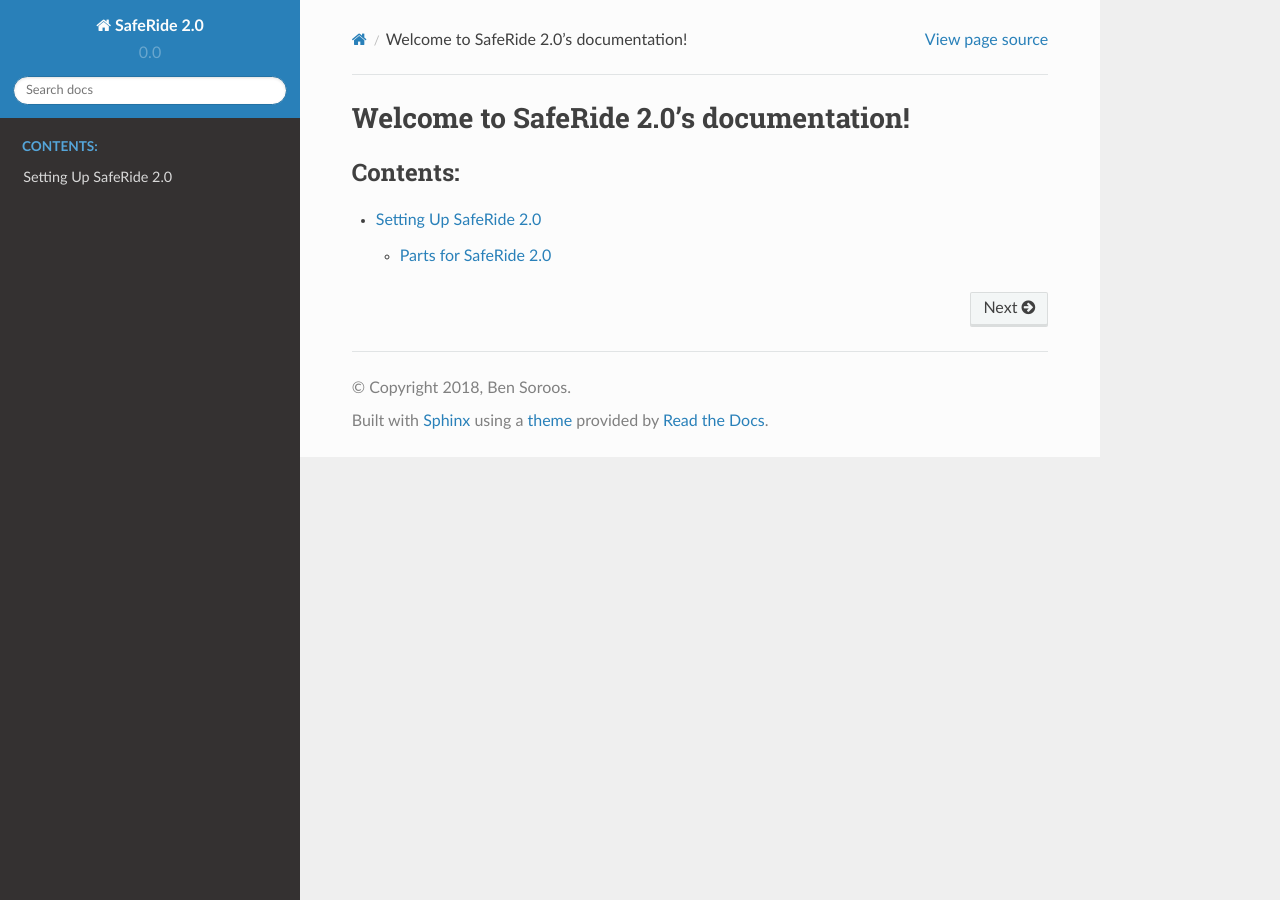
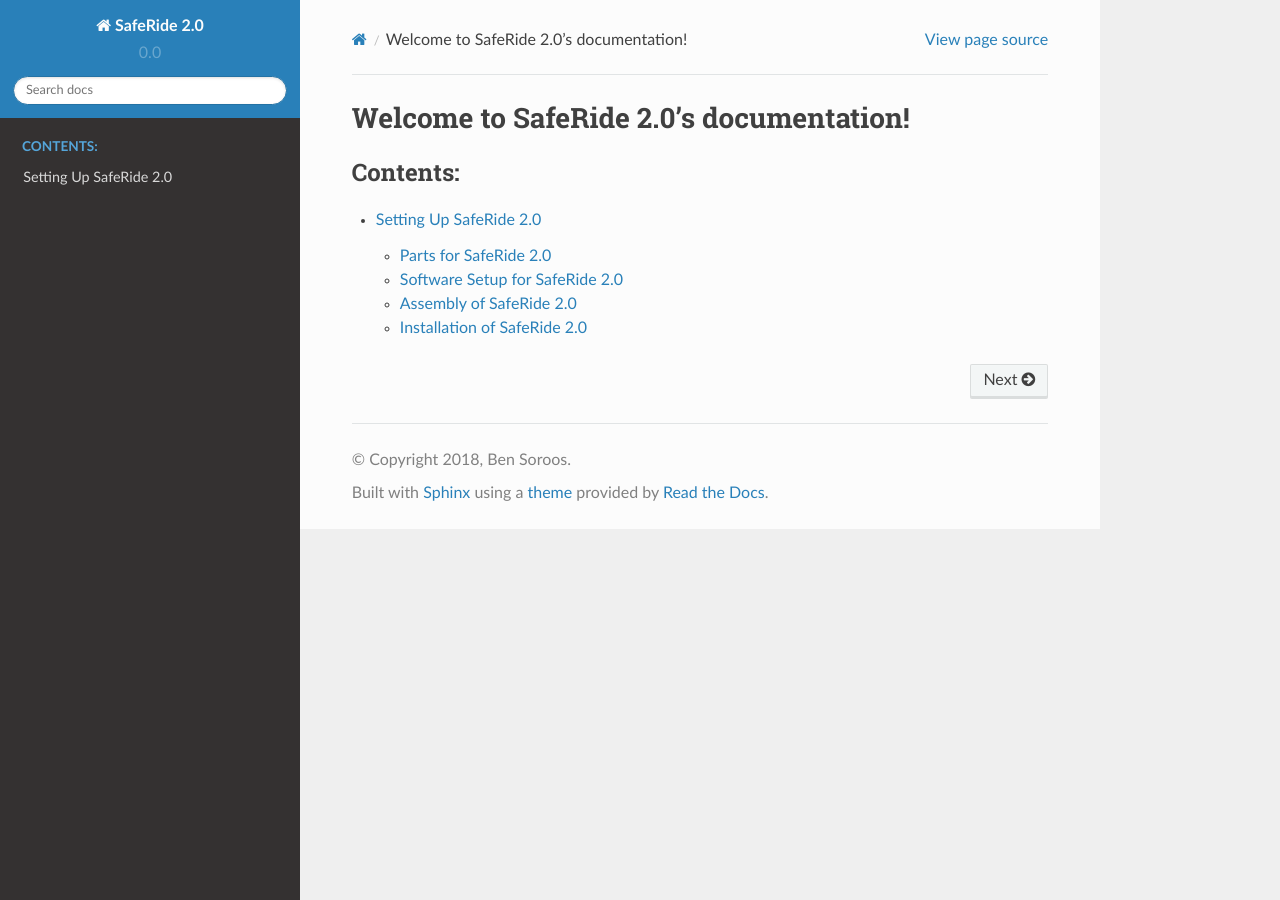
Before and after one commit to Saferide2-0/SafeRide2.0, a Sphinx documentation site: the page built from docs/index.rst, in a window 1280 px wide. Built offline with Sphinx 7.4.7 and the Read the Docs theme 2.0.0, drawn with Linux system fonts in a browser that asks for light colours; pages that are not in the unit, such as notebooks, are missing from menus.

Commit message:
Added setup files

```diff
--- /dev/null
+++ b/docs/adding_on_bike.rst
@@ -0,0 +1,2 @@
+Installation of SafeRide 2.0
+============================
--- /dev/null
+++ b/docs/assembly.rst
@@ -0,0 +1,2 @@
+Assembly of SafeRide 2.0
+========================
--- a/docs/setup.rst
+++ b/docs/setup.rst
@@ -7,4 +7,4 @@
     parts
     software_setup
     assembly
-    installation
+    adding_on_bike
--- /dev/null
+++ b/docs/software_setup.rst
@@ -0,0 +1,2 @@
+Software Setup for SafeRide 2.0
+===============================
```
